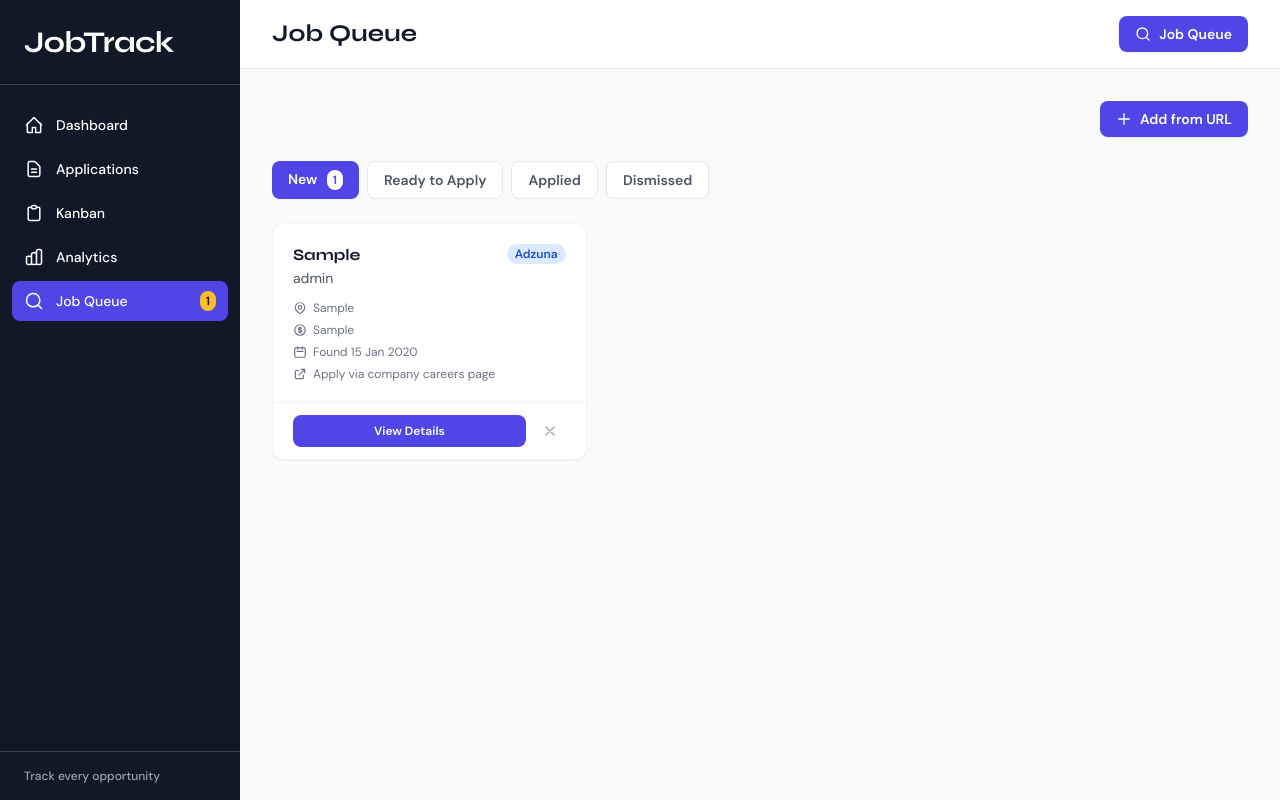
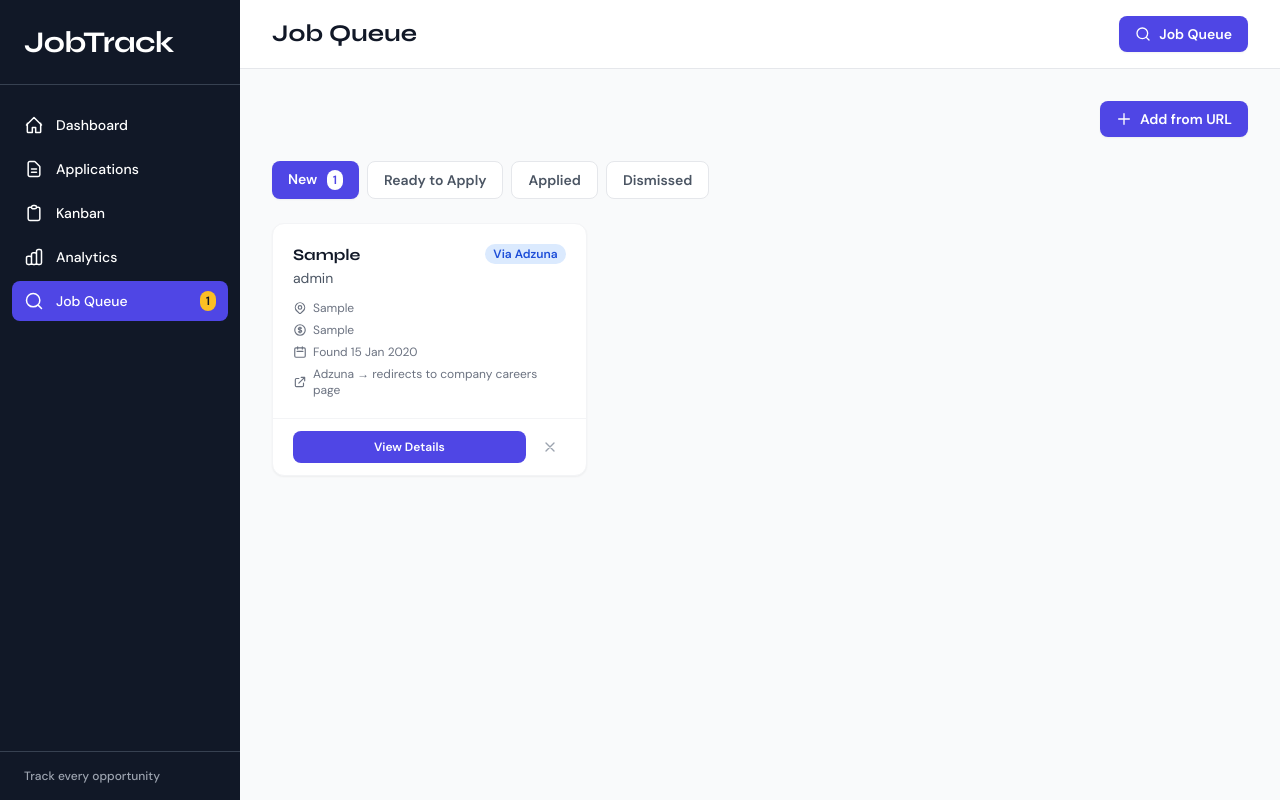
Before and after one commit to joshuaburaimoh17/job-tracker, a Django app: page /queue/ in a window 1280 px wide. Run offline with Django 5.2, Linux system fonts and the light colour scheme; tables that the repository leaves empty hold one stand-in row (values such as "Sample post"); some libraries are stand-ins or nearby versions.

Commit message:
Restrict office search to Dublin only and clarify source labels on queue cards
- Removed Ireland-wide Adzuna search — office roles now Dublin only.
  Remote searches (IE, GB, AU, CA) are unaffected.
- Queue cards now show the actual platform name on every lead:
  'Via Adzuna', 'Via Indeed / jobs.ie', 'Via Remote Board', 'Added Manually'
  with a short note explaining what the application process involves for each.

```diff
--- a/tracker/templates/tracker/job_queue.html
+++ b/tracker/templates/tracker/job_queue.html
@@ -47,10 +47,10 @@
           {% elif lead.source == 'rss_indeed' %}bg-purple-100 text-purple-700
           {% elif lead.source == 'rss_remote' %}bg-teal-100 text-teal-700
           {% else %}bg-gray-100 text-gray-600{% endif %}">
-          {% if lead.source == 'adzuna' %}Adzuna
-          {% elif lead.source == 'rss_indeed' %}Indeed Ireland
-          {% elif lead.source == 'rss_remote' %}Remote Board
-          {% else %}Manual{% endif %}
+          {% if lead.source == 'adzuna' %}Via Adzuna
+          {% elif lead.source == 'rss_indeed' %}Via Indeed / jobs.ie
+          {% elif lead.source == 'rss_remote' %}Via Remote Board
+          {% else %}Added Manually{% endif %}
         </span>
       </div>
 
@@ -83,10 +83,10 @@
           <svg class="w-3.5 h-3.5 flex-shrink-0" fill="none" stroke="currentColor" stroke-width="2" viewBox="0 0 24 24">
             <path stroke-linecap="round" stroke-linejoin="round" d="M10 6H6a2 2 0 00-2 2v10a2 2 0 002 2h10a2 2 0 002-2v-4M14 4h6m0 0v6m0-6L10 14"/>
           </svg>
-          {% if lead.source == 'adzuna' %}Apply via company careers page
-          {% elif lead.source == 'rss_indeed' %}Apply on Indeed or company site
-          {% elif lead.source == 'rss_remote' %}Apply direct — usually a short form or email
-          {% else %}Apply via the original posting{% endif %}
+          {% if lead.source == 'adzuna' %}Adzuna → redirects to company careers page
+          {% elif lead.source == 'rss_indeed' %}Indeed / jobs.ie → apply on-site or company portal
+          {% elif lead.source == 'rss_remote' %}Remote board (WWR · Remotive · RemoteOK · more) → direct apply link
+          {% else %}Added manually → apply via original posting{% endif %}
         </div>
       </div>
     </div>
```
Also changed, not shown: tracker/services/job_search.py (+1 -7 lines).
